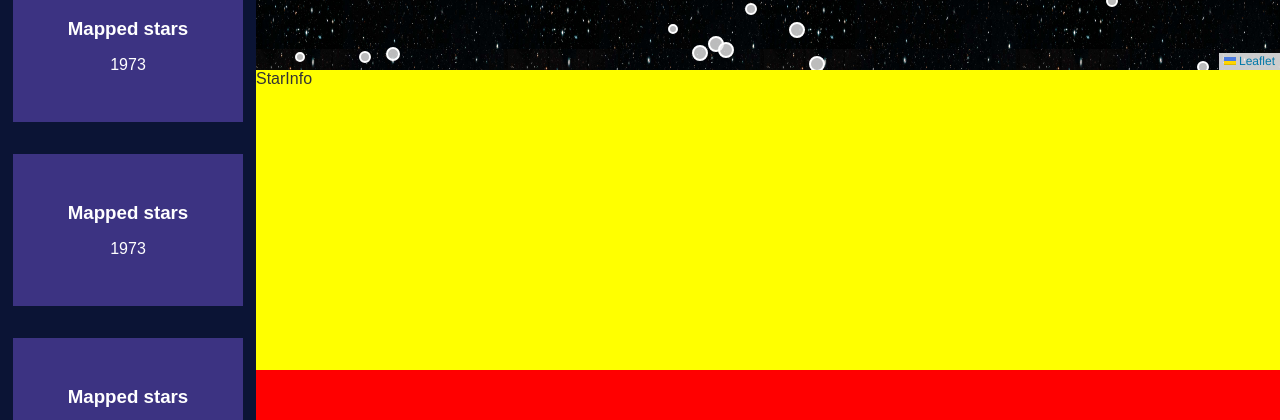
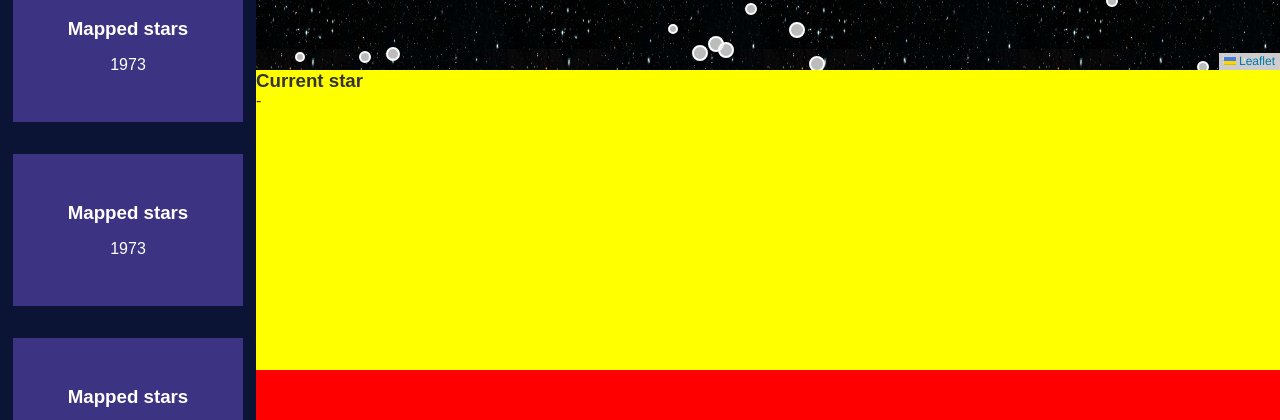
Before and after one commit to otaviopetry/planet-patrol, a React (Create React App) app: page / in a window 1280 px wide. Shown: the part 525-945 px from the top of the page. Built offline with nearby package versions, Linux system fonts and the light colour scheme.

Commit message:
feat: StarInfo basic structure

```diff
--- a/src/pages/Dashboard/components/PlanetPatrol/index.js
+++ b/src/pages/Dashboard/components/PlanetPatrol/index.js
@@ -3,9 +3,11 @@ import 'leaflet/dist/leaflet.css';
 import './styles.css';
 import L from 'leaflet';
 import { MapContainer, TileLayer, GeoJSON, Popup } from 'react-leaflet';
+import { StarInfo } from './styles';
 
 import backgroundImage from '../../../../assets/images/nasa-galaxy.jpeg';
 import geoData from '../../../../assets/planet-patrol.json';
+import Panel from '../../../../components/Panel';
 
 function PlanetPatrol () {
   let tmagArray = [];
@@ -16,25 +18,23 @@ function PlanetPatrol () {
       kmagArray.push(feature.properties.Kmag);
   })
 
+  // Exclude Kmags with zero value
+  let filteredKmagArray = kmagArray.filter(element => element !== 0 && typeof(element) === "number");
+
+  const [currentStar, setCurrentStar] = useState('');
+
   function getAverage (array) {
       const sum = array.reduce((a, b) => a + b, 0);
 
       return sum/array.length;
   }
 
-  // Exclude Kmags with zero value
-  let filteredKmagArray = kmagArray.filter(element => element !== 0 && typeof(element) === "number");
-
-  const [currentStar, setCurrentStar] = useState('');
-
   function openStar (star) {
       setCurrentStar(star);
-      document.querySelector('#currentStarImg').classList.add('active');
   }
 
   function closeStar () {
       setCurrentStar('');
-      document.querySelector('#currentStarImg').classList.remove('active');
   }
 
   const geojsonMarkerOptions = (radius) => {
@@ -85,6 +85,12 @@ function PlanetPatrol () {
       }
 
     </MapContainer>
+    <StarInfo>
+        <div id="currentStar">
+            <h3 className="data-title">Current star</h3>
+            <p className="data-value">{currentStar !== '' ? 'ID: ' + currentStar : '-'}</p>
+        </div>
+    </StarInfo>
     </>
   );
 }
--- /dev/null
+++ b/src/pages/Dashboard/components/PlanetPatrol/styles.js
@@ -0,0 +1,9 @@
+import styled from 'styled-components';
+
+export const StarInfo = styled.div`
+  background-color: yellow;
+  flex: 1;
+  max-height: 300px;
+
+  display: flex;
+`;
--- a/src/pages/Dashboard/index.js
+++ b/src/pages/Dashboard/index.js
@@ -4,7 +4,7 @@ import Header from '../../components/Header';
 import Panel from '../../components/Panel';
 import PlanetPatrol from './components/PlanetPatrol';
 
-import { Wrapper, Sidebar, Main, UniverseExplorer, StarInfo } from './styles';
+import { Wrapper, Sidebar, Main } from './styles';
 
 function Dashboard () {
   return (
@@ -19,10 +19,7 @@ function Dashboard () {
         <Panel />
       </Sidebar>
       <Main>
-        <UniverseExplorer>
-          <PlanetPatrol />
-        </UniverseExplorer>
-        <StarInfo>StarInfo</StarInfo>
+        <PlanetPatrol />
       </Main>
     </Wrapper>
     </>
--- a/src/pages/Dashboard/styles.js
+++ b/src/pages/Dashboard/styles.js
@@ -22,11 +22,4 @@ export const Main = styled.main`
 
 export const UniverseExplorer = styled.div`
   background-color: green;
-  height: 500px;
 `;
-
-export const StarInfo = styled.div`
-  background-color: yellow;
-  flex: 1;
-  max-height: 300px;
-`;
```
